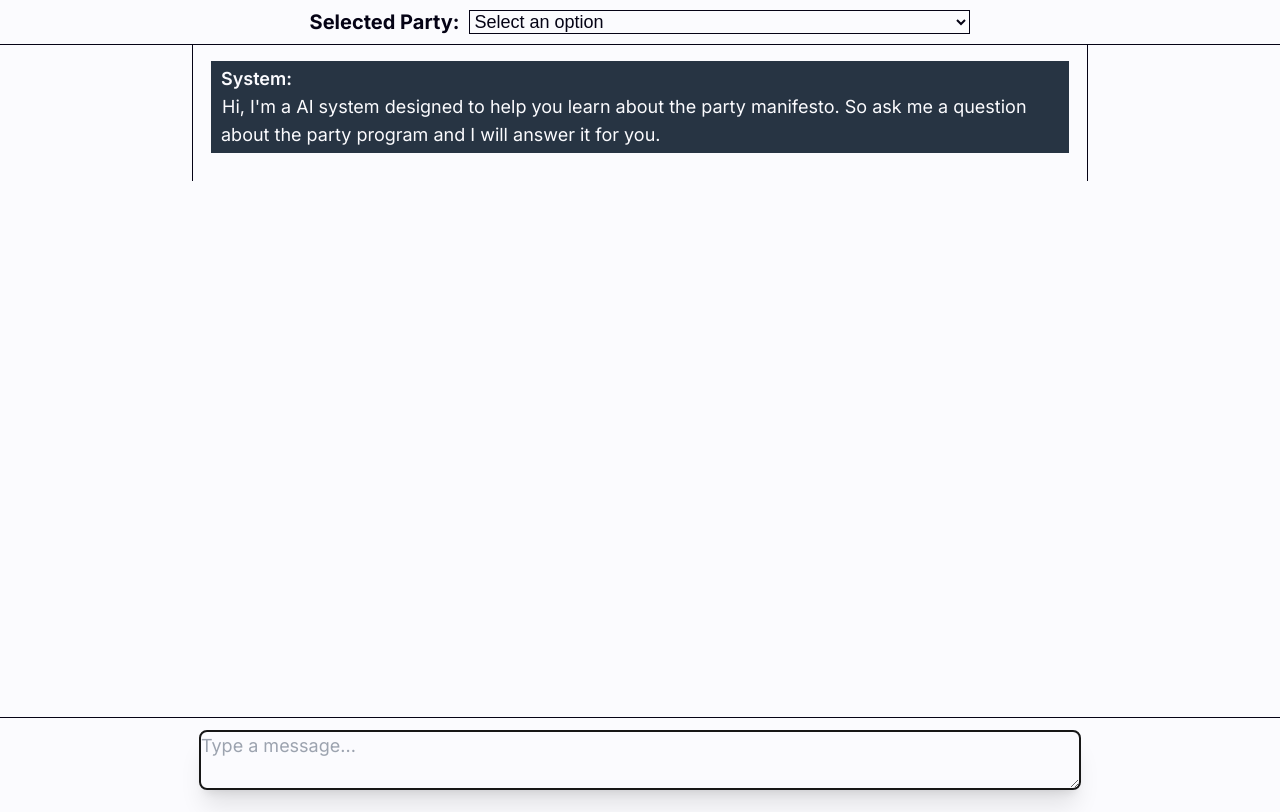
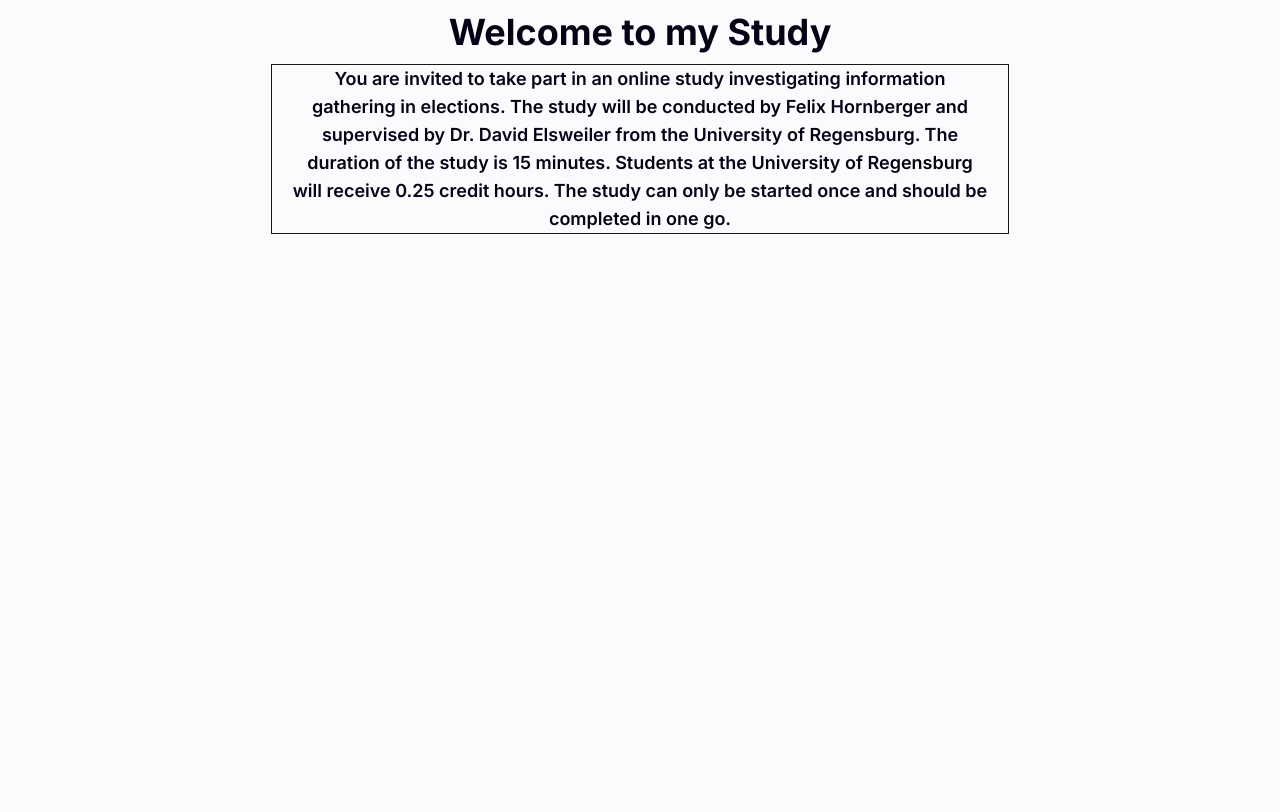
Before and after one commit to FelixHornberger/quote-and-vote, a Next.js app: page / in a window 1280 px wide. Built offline with nearby package versions, Linux system fonts and the light colour scheme.

Commit message:
Refactored Index page
Index page now introduces to the study.

```diff
--- a/app/page.tsx
+++ b/app/page.tsx
@@ -6,25 +6,17 @@
 export default function Home() {
 
   return (
-    <main className="flex min-h-screen flex-col items-center justify-between">
-      <div id='task-root' className="flex-col flex w-full min-h-[100vh]">
-            <div className='flex-1 overflow-hidden'>
-                <div className='relative h-full'>
-                    <div className='w-full h-full overflow-y-auto'>
-                        <div className='flex flex-col'>
-                            <div className='fixed top-0 w-full h-[40px]'>
-                                <div className='flex flex-row w-full border-b border-custom-text bg-custom-bg justify-center text-center'>
-                                    <h2 className='py-2 pr-2.5'>Selected Party: </h2>
-                                    <PartySelector/>
-                                </div>
-                            </div>
-                            <ChatHistory/>
-                        </div>
-                    </div>
+    <main className="flex flex-col items-center justify-between">
+      <div className="text-center place-items-center mb-3">
+                <h1 >Welcome to my Study</h1>
+            </div>
+            <div className="px-5 flex justify-center">
+                <div className="task-box mb-3 max-w-prose place-items-center px-5 border border-neutral-900">
+                    <p className="text-center">
+                        You are invited to take part in an online study investigating information gathering in elections. The study will be conducted by Felix Hornberger and supervised by Dr. David Elsweiler from the University of Regensburg. The duration of the study is 15 minutes. Students at the University of Regensburg will receive 0.25 credit hours. The study can only be started once and should be completed in one go.
+                    </p>
                 </div>
             </div>
-            <ChatInput />
-        </ div>
     </main>
   );
 }
```
